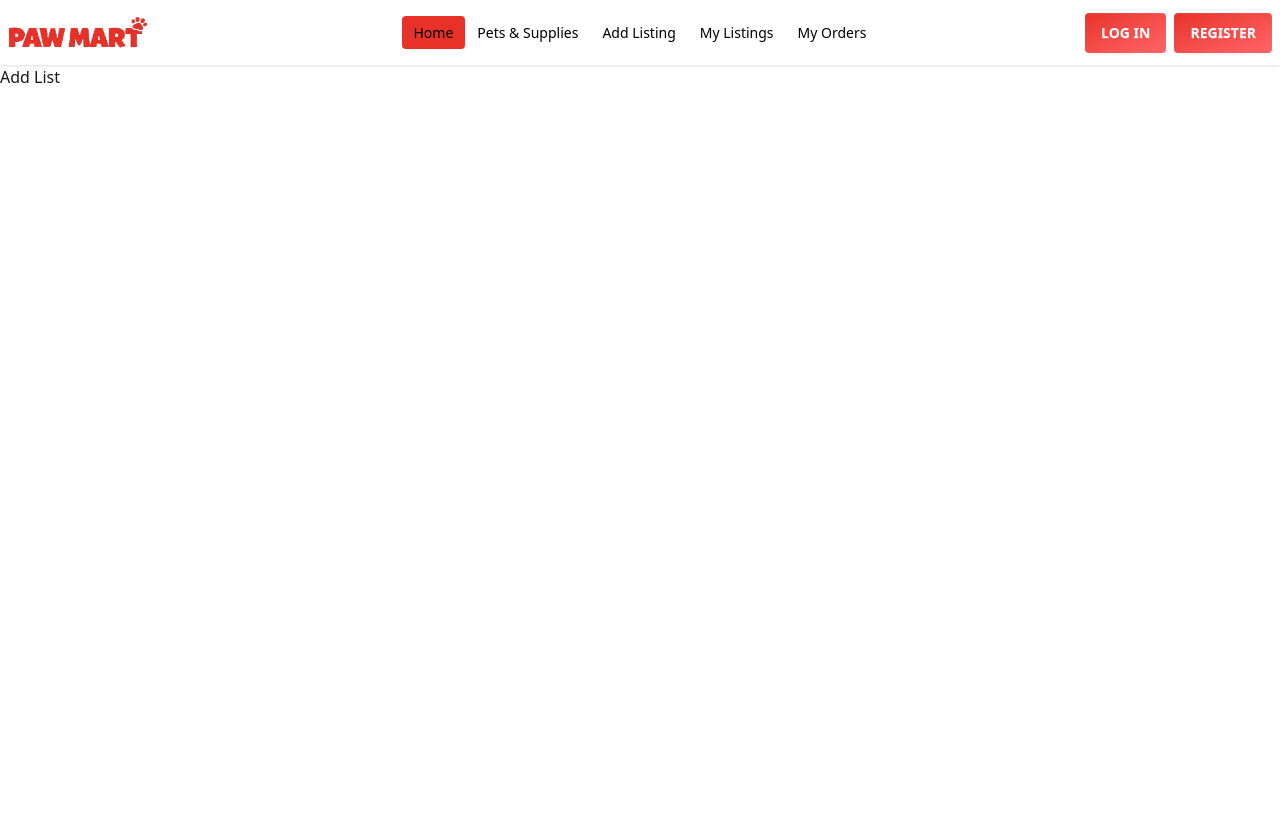
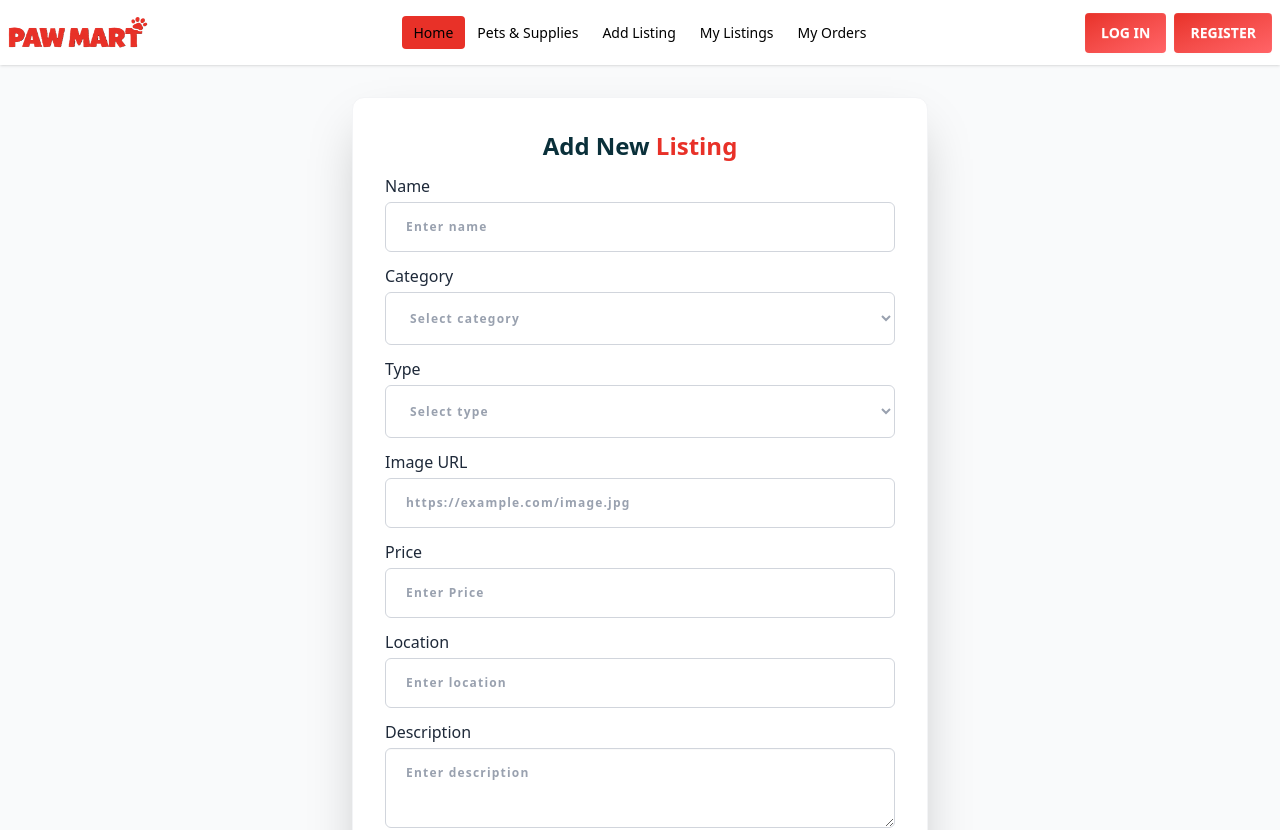
Before and after one commit to Zidanpng/assignment-10-client, a React (Vite) app: page /addList in a window 1280 px wide. Shown: the top 830 px of the page. Built offline with nearby package versions, Linux system fonts and the light colour scheme; no server answers.

Commit message:
addlist page done

```diff
--- a/package.json
+++ b/package.json
@@ -16,6 +16,7 @@
     "framer-motion": "^12.33.0",
     "react": "^19.2.0",
     "react-dom": "^19.2.0",
+    "react-hot-toast": "^2.6.0",
     "react-icons": "^5.5.0",
     "react-router-dom": "^7.13.0",
     "react-toastify": "^11.0.5",
--- a/src/components/Login.jsx
+++ b/src/components/Login.jsx
@@ -37,8 +37,8 @@ const Login = () => {
       .catch((err) => toast.error(err.message));
   };
   return (
-    <div className="flex items-center justify-center px-4 bg-gray-50 min-h-screen">
-      <div className="max-w-md w-full bg-white shadow-2xl rounded-xl p-10 border border-gray-100">
+    <div className="flex items-center justify-center px-2 bg-gray-50 min-h-screen">
+      <div className="max-w-md w-full bg-white shadow-2xl rounded-xl p-6 border border-gray-100">
         <h1 className="text-2xl text-center text-[#0a303a] font-bold pb-3">
           Please <span className="text-[#e83128]">Login</span>
         </h1>
--- a/src/components/Register.jsx
+++ b/src/components/Register.jsx
@@ -57,8 +57,8 @@ const Register = () => {
   };
 
   return (
-    <div className="flex items-center justify-center px-4 bg-gray-50 min-h-screen">
-      <div className="max-w-md w-full bg-white shadow-2xl rounded-xl p-10 border border-gray-100">
+    <div className="flex items-center justify-center px-2 bg-gray-50 min-h-screen">
+      <div className="max-w-md w-full bg-white shadow-2xl rounded-xl p-6 border border-gray-100">
         <h1 className="text-2xl text-center text-[#0a303a] font-bold pb-3">
           Please <span className="text-[#e83128]">Register</span>
         </h1>
--- a/src/pages/AddList/AddList.jsx
+++ b/src/pages/AddList/AddList.jsx
@@ -1,7 +1,168 @@
-import React from "react";
+import { use } from "react";
+import toast from "react-hot-toast";
+import { AuthContext } from "../../providers/AuthProvider";
 
 const AddList = () => {
-  return <div>Add List</div>;
+  const { user } = use(AuthContext);
+
+  const handleSubmit = (e) => {
+    e.preventDefault();
+    const form = e.target;
+
+    const formData = {
+      name: form.name.value,
+      category: form.category.value,
+      type: form.type.value,
+      image: form.image.value,
+      price: form.price.value,
+      location: form.location.value,
+      description: form.description.value,
+      created_by: user?.email,
+    };
+
+    fetch("http://localhost:5000/add-listing", {
+      method: "POST",
+      headers: {
+        "Content-Type": "application/json",
+      },
+      body: JSON.stringify(formData),
+    })
+      .then((res) => res.json())
+      .then((data) => {
+        if (data.insertedId) {
+          toast.success("Successfully Listed!");
+          form.reset();
+        }
+      })
+      .catch((err) => {
+        toast.error("Something went wrong!");
+        console.log(err);
+      });
+  };
+
+  return (
+    <div className="flex items-center justify-center px-2 bg-gray-50 min-h-screen py-8">
+      <div className="max-w-xl w-full bg-white shadow-2xl rounded-xl p-8 border border-gray-100">
+        <h1 className="text-2xl text-center text-[#0a303a] font-bold pb-3">
+          Add New <span className="text-[#e83128]">Listing</span>
+        </h1>
+        <form onSubmit={handleSubmit} className="space-y-3">
+          {/* Name */}
+          <div>
+            <label className="label font-medium text-gray-800 mb-1">Name</label>
+            <input
+              type="text"
+              name="name"
+              required
+              className="w-full px-5 py-4 rounded-md bg-white border border-gray-300 text-gray-400 focus:ring-2 focus:ring-black focus:text-gray-600 outline-none transition-all placeholder:text-gray-400 font-bold text-xs tracking-widest"
+              placeholder="Enter name"
+            />
+          </div>
+
+          {/* Category Dropdown */}
+          <div>
+            <label className="label font-medium text-gray-800 mb-1">
+              Category
+            </label>
+            <select
+              defaultValue={""}
+              name="category"
+              required
+              className="w-full px-5 py-4 rounded-md bg-white border border-gray-300 text-gray-400 focus:ring-2 focus:ring-black focus:text-gray-600 outline-none transition-all placeholder:text-gray-400 font-bold text-xs tracking-widest"
+            >
+              <option value="" disabled>
+                Select category
+              </option>
+              <option value="Pet">Pet</option>
+              <option value="Accessory">Accessory</option>
+              <option value="Pet Food">Pet Food</option>
+              <option value="Care Product">Care Product</option>
+            </select>
+          </div>
+          {/* {type dropdown} */}
+          <div>
+            <label className="label font-medium text-gray-800 mb-1">Type</label>
+            <select
+              defaultValue={""}
+              name="type"
+              required
+              className="w-full px-5 py-4 rounded-md bg-white border border-gray-300 text-gray-400 focus:ring-2 focus:ring-black focus:text-gray-600 outline-none transition-all placeholder:text-gray-400 font-bold text-xs tracking-widest"
+            >
+              <option value="" disabled>
+                Select type
+              </option>
+              <option value="Dog">Dog</option>
+              <option value="Cat">Cat</option>
+              <option value="Bird">Bird</option>
+              <option value="Other">Other</option>
+            </select>
+          </div>
+
+          {/* image URL */}
+          <div>
+            <label className="label font-medium text-gray-800 mb-1">
+              Image URL
+            </label>
+            <input
+              type="url"
+              name="image"
+              required
+              className="w-full px-5 py-4 rounded-md bg-white border border-gray-300 text-gray-400 focus:ring-2 focus:ring-black focus:text-gray-600 outline-none transition-all placeholder:text-gray-400 font-bold text-xs tracking-widest"
+              placeholder="https://example.com/image.jpg"
+            />
+          </div>
+          {/* price */}
+          <div>
+            <label className="label font-medium text-gray-800 mb-1">
+              Price
+            </label>
+            <input
+              type="text"
+              name="price"
+              required
+              className="w-full px-5 py-4 rounded-md bg-white border border-gray-300 text-gray-400 focus:ring-2 focus:ring-black focus:text-gray-600 outline-none transition-all placeholder:text-gray-400 font-bold text-xs tracking-widest"
+              placeholder="Enter Price"
+            />
+          </div>
+
+          {/* location */}
+          <div>
+            <label className="label font-medium text-gray-800 mb-1">
+              Location
+            </label>
+            <input
+              type="text"
+              name="location"
+              required
+              className="w-full px-5 py-4 rounded-md bg-white border border-gray-300 text-gray-400 focus:ring-2 focus:ring-black focus:text-gray-600 outline-none transition-all placeholder:text-gray-400 font-bold text-xs tracking-widest"
+              placeholder="Enter location"
+            />
+          </div>
+
+          {/* Description Textarea */}
+          <div>
+            <label className="label font-medium text-gray-800 mb-1">
+              Description
+            </label>
+            <textarea
+              name="description"
+              required
+              rows="3"
+              className="textarea h-20 w-full px-5 py-4 rounded-md bg-white border border-gray-300 text-gray-400 focus:ring-2 focus:ring-black focus:text-gray-600 outline-none transition-all placeholder:text-gray-400 font-bold text-xs tracking-widest"
+              placeholder="Enter description"
+            ></textarea>
+          </div>
+          {/* Submit Button */}
+          <button
+            type="submit"
+            className="btn btn-neutral mt-2 w-full bg-[#e83128] border-none text-white hover:scale-105 transition-transform"
+          >
+            Add Listing
+          </button>
+        </form>
+      </div>
+    </div>
+  );
 };
 
 export default AddList;
```
Also changed, not shown: 1 other file (tests, documents, lock files or other folders).
